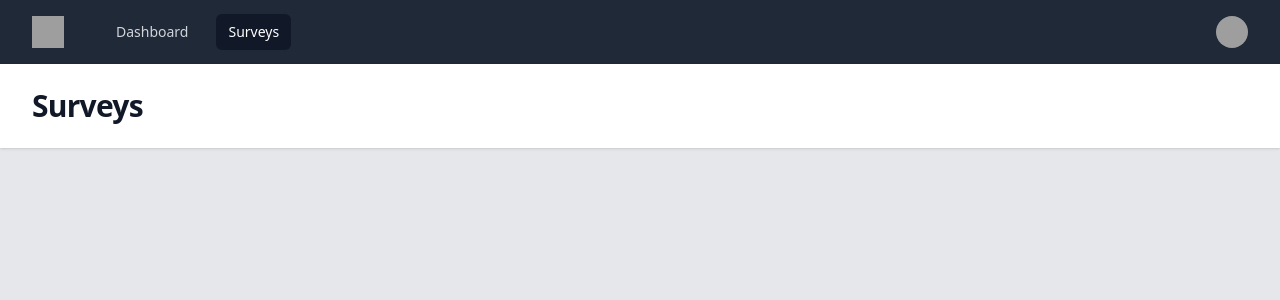
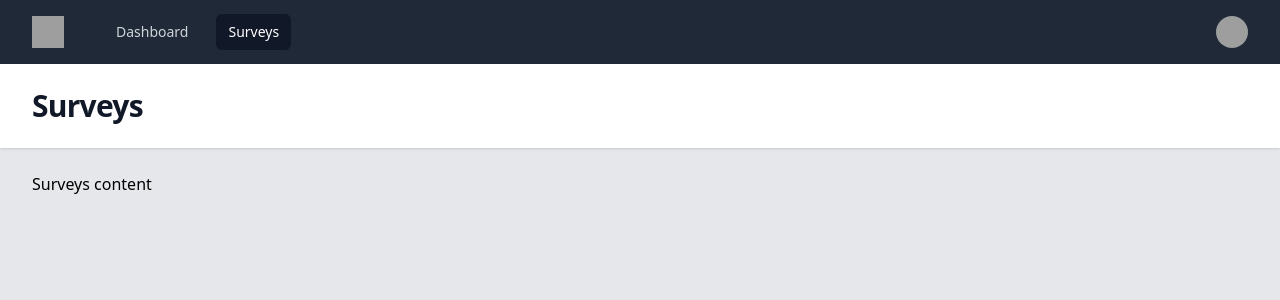
Before and after one commit to athira-shibu/RATE_MY_PRODUCT, a React (Vite) app in the folder react/: page /surveys in a window 1280 px wide. Shown: the top 300 px of the page. Built offline with nearby package versions, Linux system fonts and the light colour scheme; grey boxes are pictures that could not be loaded.

Commit message:
added common page component

```diff
--- /dev/null
+++ b/react/src/components/PageComponent.jsx
@@ -0,0 +1,18 @@
+import React from 'react'
+
+export default function PageComponent({title, buttons = '', children}) {
+  return (
+    <>
+        <header className="bg-white shadow">
+            <div className="flex justify-between items-center mx-auto max-w-7xl px-4 py-6 sm:px-6 lg:px-8">
+            <h1 className="text-3xl font-bold tracking-tight text-gray-900">{title}</h1>
+            {buttons}
+            </div>
+        </header>
+        <main>
+            <div className="mx-auto max-w-7xl px-4 py-6 sm:px-6 lg:px-8">
+                {children}
+            </div>
+        </main>
+    </>  )
+}
--- a/react/src/views/Dashboard.jsx
+++ b/react/src/views/Dashboard.jsx
@@ -1,16 +1,9 @@
+import PageComponent from "../components/PageComponent";
 
 export default function Dashboard() {
   return (
-    <>
-    <header className="bg-white shadow">
-        <div className="mx-auto max-w-7xl px-4 py-6 sm:px-6 lg:px-8">
-        <h1 className="text-3xl font-bold tracking-tight text-gray-900">Dashboard</h1>
-        </div>
-    </header>
-    <main>
-        <div className="mx-auto max-w-7xl px-4 py-6 sm:px-6 lg:px-8">
-        </div>
-    </main>
-    </>
+   <PageComponent title= "Dashboard">
+        Children
+   </PageComponent>
   )
 }
--- a/react/src/views/Surveys.jsx
+++ b/react/src/views/Surveys.jsx
@@ -1,16 +1,9 @@
+import PageComponent from "../components/PageComponent";
 
 export default function Surveys() {
   return (
-    <>
-    <header className="bg-white shadow">
-        <div className="mx-auto max-w-7xl px-4 py-6 sm:px-6 lg:px-8">
-        <h1 className="text-3xl font-bold tracking-tight text-gray-900">Surveys</h1>
-        </div>
-    </header>
-    <main>
-        <div className="mx-auto max-w-7xl px-4 py-6 sm:px-6 lg:px-8">
-        </div>
-    </main>
-    </>
+    <PageComponent title= "Surveys">
+        Surveys content
+    </PageComponent>
   )
 }
```
